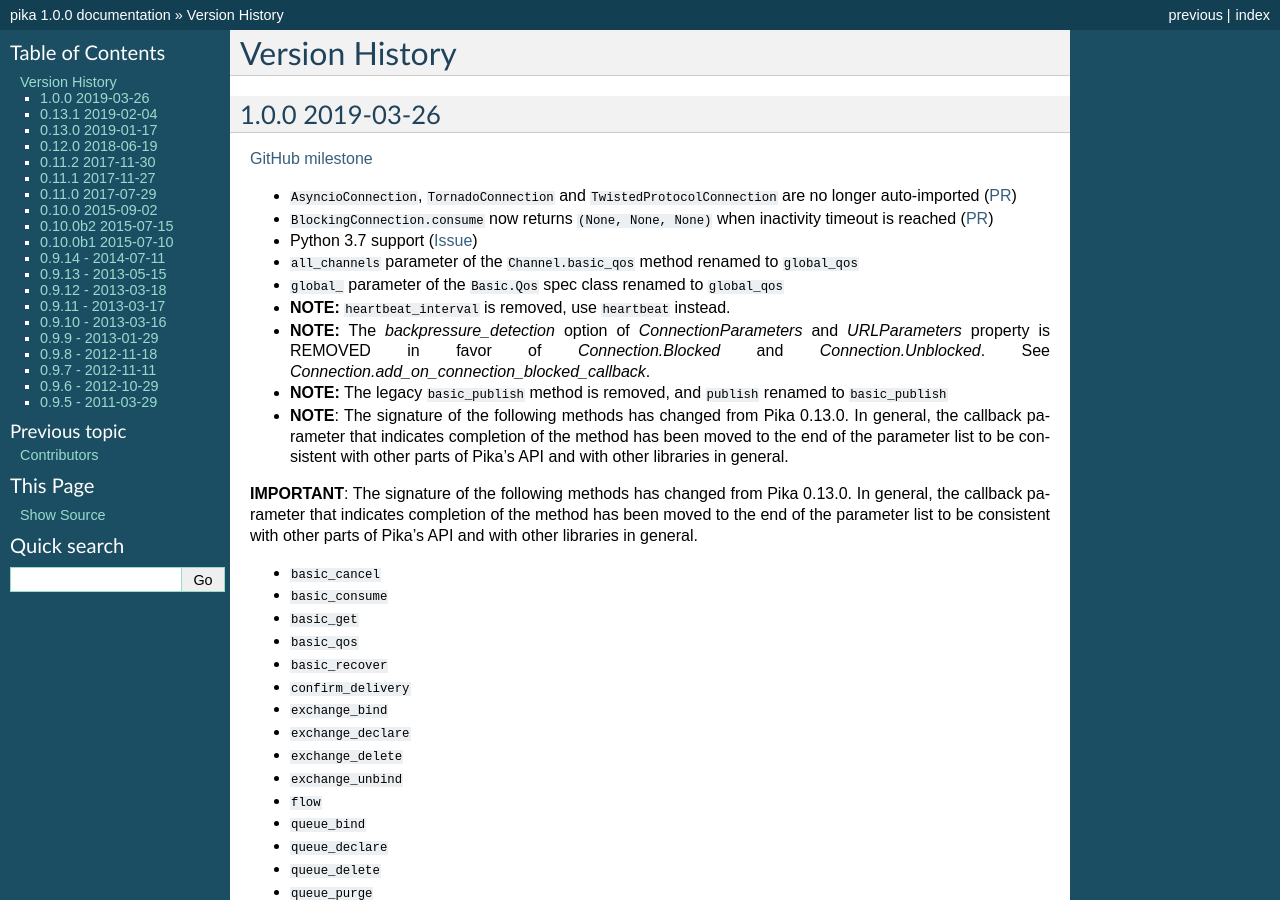
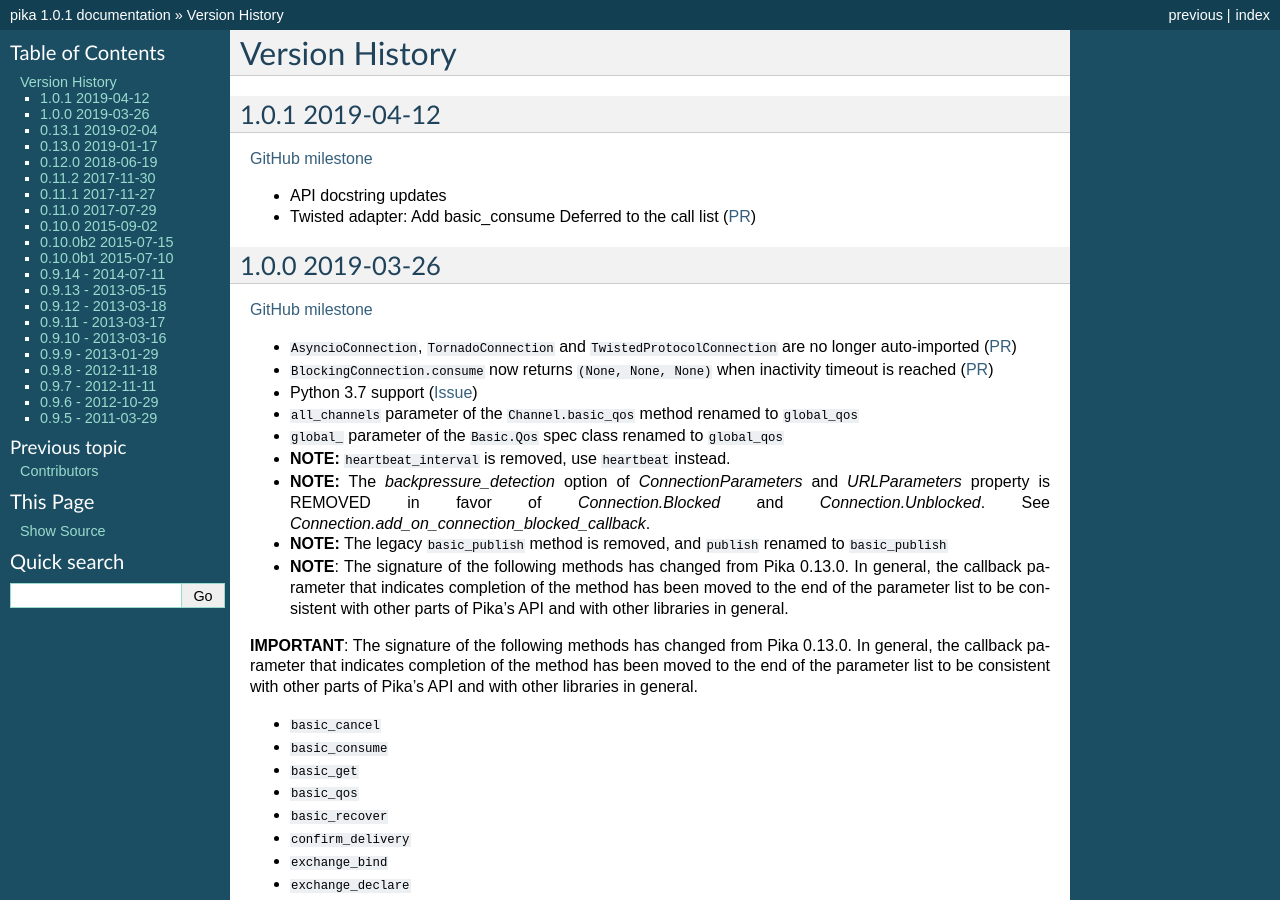
Before and after one commit to pika/pika, a Sphinx documentation site: the page built from docs/version_history.rst, in a window 1280 px wide and 900 px high. Built offline with Sphinx 7.4.7, drawn with Linux system fonts in a browser that asks for light colours; some of the changed text lies outside the part shown.

```diff
--- a/docs/version_history.rst
+++ b/docs/version_history.rst
@@ -1,5 +1,13 @@
 Version History
 ===============
+
+1.0.1 2019-04-12
+----------------
+
+`GitHub milestone <https://github.com/pika/pika/milestone/15?closed=1>`_
+
+- API docstring updates
+- Twisted adapter: Add basic_consume Deferred to the call list (`PR <https://github.com/pika/pika/pull/1202>`_)
 
 1.0.0 2019-03-26
 ----------------
--- a/pika/__init__.py
+++ b/pika/__init__.py
@@ -1,4 +1,4 @@
-__version__ = '1.0.0'
+__version__ = '1.0.1'
 
 import logging
 
--- a/setup.py
+++ b/setup.py
@@ -16,7 +16,7 @@ long_description = ('Pika is a pure-Python implementation of the AMQP 0-9-1 '
 
 setuptools.setup(
     name='pika',
-    version='1.0.0',
+    version='1.0.1',
     description='Pika Python AMQP Client Library',
     long_description=open('README.rst').read(),
     maintainer='Gavin M. Roy',
```
Also changed, not shown: CHANGELOG.rst (+8 -0 lines).
